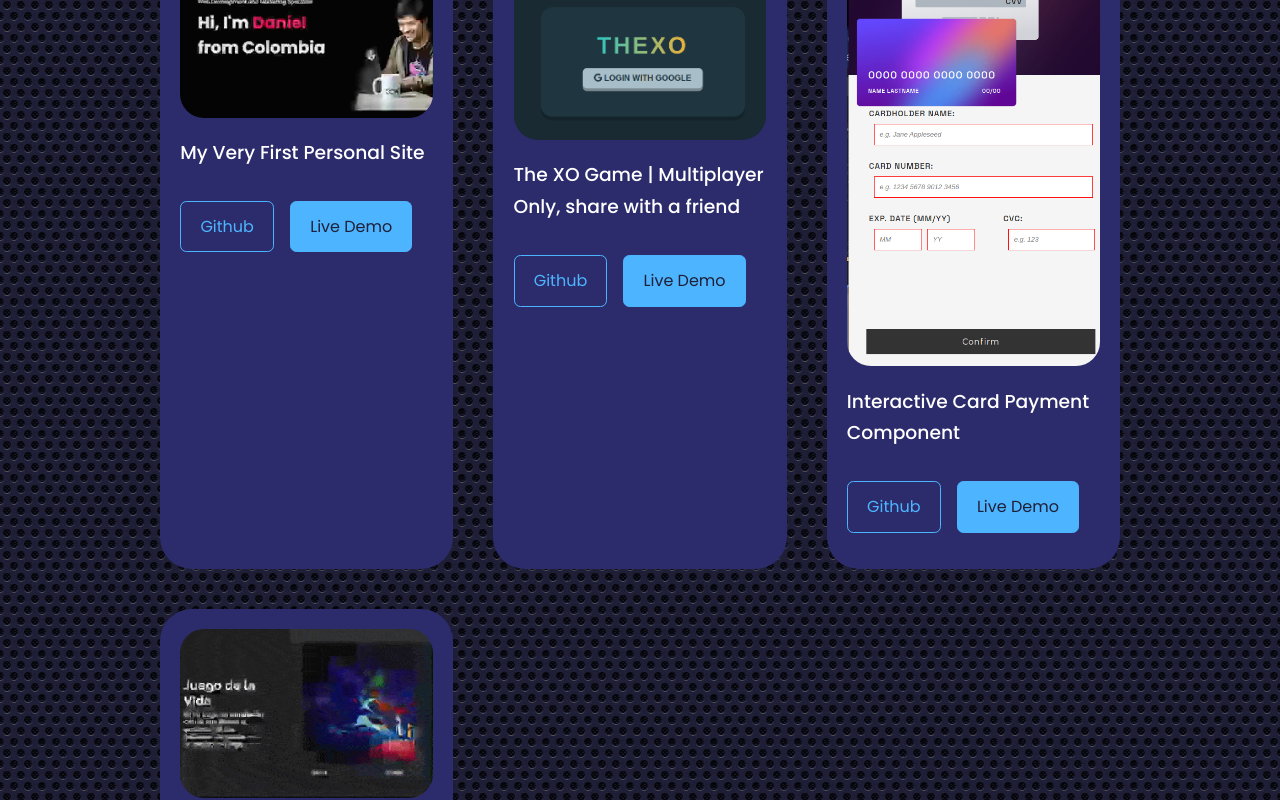
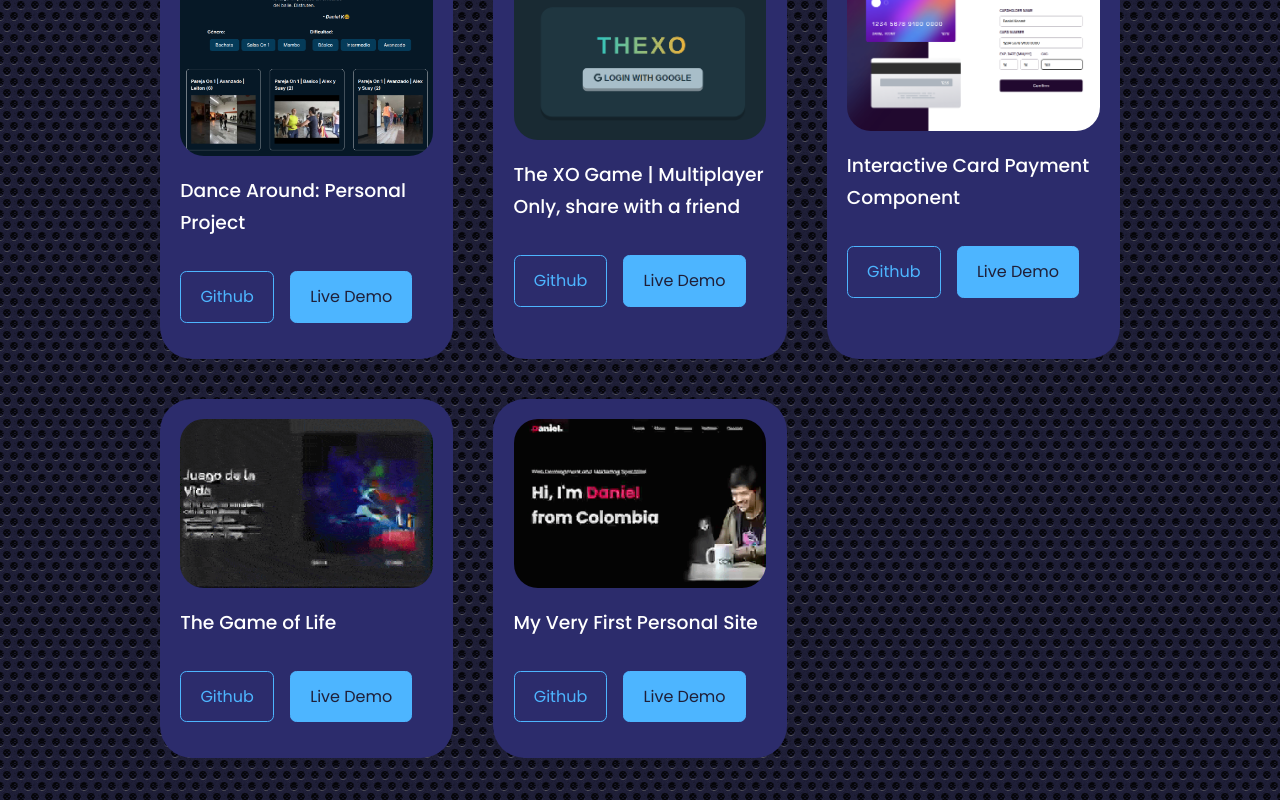
Before and after one commit to dansaround/portfolio, a React (Create React App) app: page / in a window 1280 px wide. Shown: the part 3020-3820 px from the top of the page. Built offline with nearby package versions, Linux system fonts and the light colour scheme.

Commit message:
added Dance Around personal project to portfolio and updated data map with reverse method, and updated Interactive Card media to horizontal pic

```diff
--- a/src/components/portfolio/Portfolio.jsx
+++ b/src/components/portfolio/Portfolio.jsx
@@ -4,6 +4,7 @@ import PRESENTATION from "../../assets/portfoliohtml.gif";
 import GAMEOFLIFE from "../../assets/gameoflife.gif";
 import INTERACTIVECARDS from "../../assets/interactive-card.png";
 import THEXO from "../../assets/thexo.png";
+import DANCEAROUND from "../../assets/DANCEAROUND.png";
 
 const data = [
   {
@@ -15,10 +16,10 @@ const data = [
   },
   {
     id: 2,
-    image: THEXO,
-    title: "The XO Game | Multiplayer Only, share with a friend",
-    github: "https://github.com/dansaround/thexo",
-    demo: "https://thexo.encolados.com/",
+    image: GAMEOFLIFE,
+    title: "The Game of Life",
+    github: "https://github.com/dansaround/PartyYard",
+    demo: "https://party-yard.vercel.app/",
   },
   {
     id: 3,
@@ -29,10 +30,17 @@ const data = [
   },
   {
     id: 4,
-    image: GAMEOFLIFE,
-    title: "The Game of Life",
-    github: "https://github.com/dansaround/PartyYard",
-    demo: "https://party-yard.vercel.app/",
+    image: THEXO,
+    title: "The XO Game | Multiplayer Only, share with a friend",
+    github: "https://github.com/dansaround/thexo",
+    demo: "https://thexo.encolados.com/",
+  },
+  {
+    id: 5,
+    image: DANCEAROUND,
+    title: "Dance Around: Personal Project",
+    github: "https://github.com/dansaround/dancearound",
+    demo: "https://dancearound.vercel.app/",
   },
 ];
 
@@ -43,7 +51,7 @@ const Portfolio = () => {
       <h2>Portfolio </h2>
 
       <div className="container portfolio__container">
-        {data.map((item) => (
+        {data.reverse().map((item) => (
           <article key={item.id} className="portfolio__item">
             <div className="portfolio__item-image">
               <img src={item.image} alt="portfolio item" />
```
Also changed, not shown: src/assets/DANCEAROUND.png (added), src/assets/interactive-card.png.
